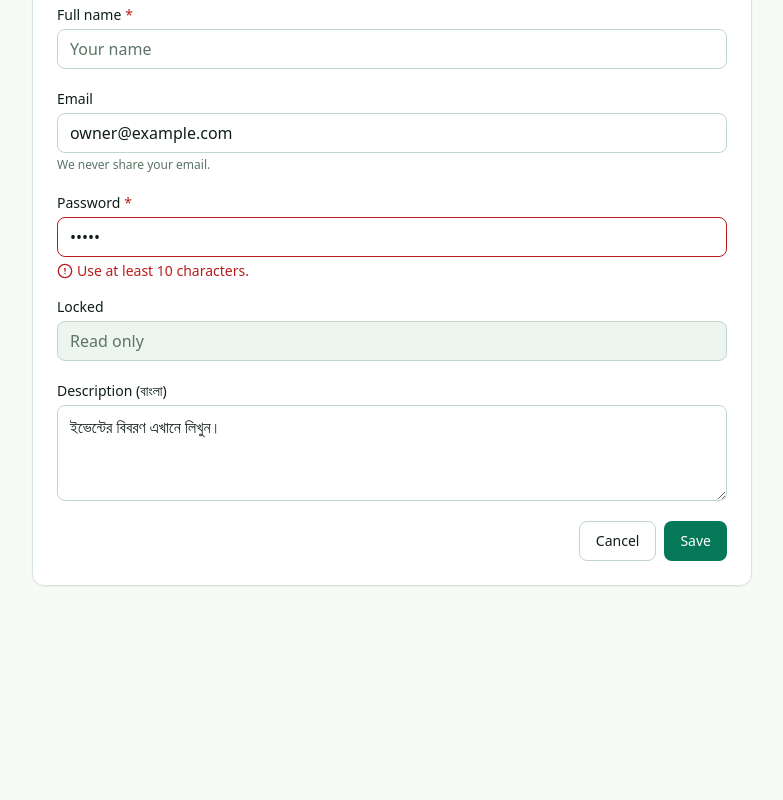
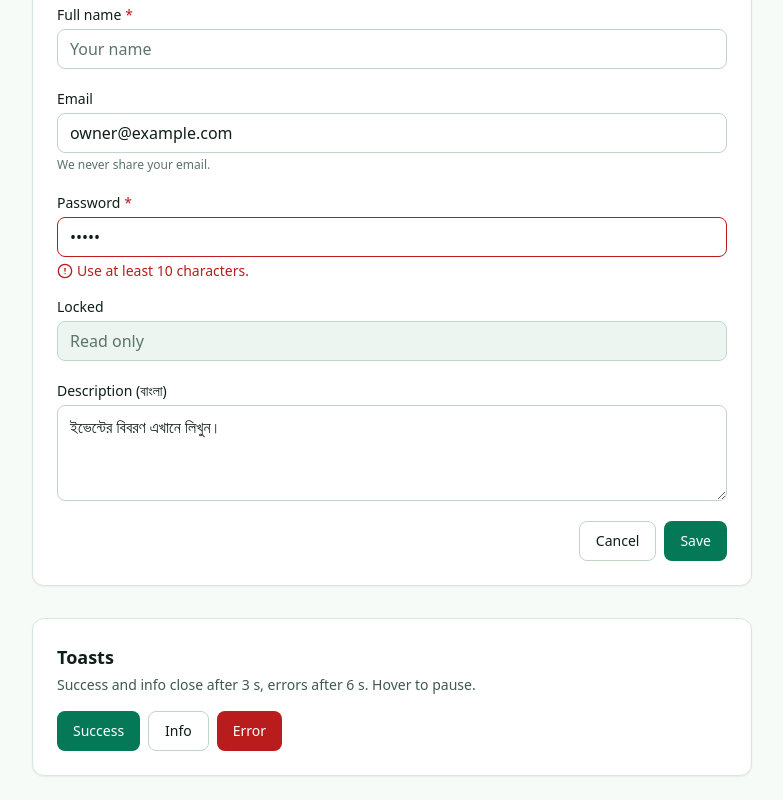
Before and after one commit to Bulbul-Ahamad/EventTree, a Next.js app: page /dev/primitives in a window 1280 px wide. Shown: the part 606-1406 px from the top of the page, without its empty margins (248-1031 px from the left). Before the commit the page ends 1216 px from the top, so only its background shows below. Built offline with nearby package versions, Linux system fonts and the light colour scheme.

Commit message:
feat: Toaster (sonner) and notify helper (1.22)
Co-Authored-By: Claude Sonnet 5.5 <noreply@anthropic.com>
Claude-Session: https://claude.ai/code/session_0184AunEtWawKYFShsUgqMwU

```diff
--- a/src/app/dev/primitives/page.tsx
+++ b/src/app/dev/primitives/page.tsx
@@ -12,6 +12,7 @@ import {
 } from "@/components/ui/card";
 import { FormField } from "@/components/ui/form-field";
 import { Input, Textarea } from "@/components/ui/input";
+import { ToastDemo } from "./toast-demo";
 
 // Temporary visual check for step 1.22. Dev only; remove with the landing page (3.03).
 export default function PrimitivesPage() {
@@ -84,6 +85,14 @@ export default function PrimitivesPage() {
           <Button>Save</Button>
         </CardFooter>
       </Card>
+
+      <Card>
+        <CardHeader>
+          <CardTitle>Toasts</CardTitle>
+          <CardDescription>Success and info close after 3 s, errors after 6 s. Hover to pause.</CardDescription>
+        </CardHeader>
+        <ToastDemo />
+      </Card>
     </main>
   );
 }
--- /dev/null
+++ b/src/app/dev/primitives/toast-demo.tsx
@@ -0,0 +1,21 @@
+"use client";
+
+import { Button } from "@/components/ui/button";
+import { notify } from "@/lib/toast";
+
+export function ToastDemo() {
+  return (
+    <div className="flex flex-wrap gap-2">
+      <Button onClick={() => notify.success("Event created as draft")}>Success</Button>
+      <Button variant="secondary" onClick={() => notify.info("Session refreshed")}>
+        Info
+      </Button>
+      <Button
+        variant="destructive"
+        onClick={() => notify.error("This task was just updated by someone else.")}
+      >
+        Error
+      </Button>
+    </div>
+  );
+}
--- a/src/app/layout.tsx
+++ b/src/app/layout.tsx
@@ -1,6 +1,7 @@
 import type { Metadata } from "next";
 import { Inter, JetBrains_Mono, Noto_Sans_Bengali } from "next/font/google";
 import { ThemeProvider } from "@/components/theme-provider";
+import { Toaster } from "@/components/ui/toaster";
 import "./globals.css";
 
 const inter = Inter({
@@ -42,6 +43,7 @@ export default function RootLayout({
           disableTransitionOnChange
         >
           {children}
+          <Toaster />
         </ThemeProvider>
       </body>
     </html>
--- /dev/null
+++ b/src/components/ui/toaster.tsx
@@ -0,0 +1,33 @@
+"use client";
+
+import { useTheme } from "next-themes";
+import { Toaster as Sonner } from "sonner";
+
+// 03_UI_Spec §8.9: bottom-right on desktop (sonner goes full-width bottom on
+// small screens), success 3 s, errors 6 s (set in lib/toast.ts), pause on hover.
+// `unstyled` so only our tokens style the toast.
+export function Toaster() {
+  const { theme } = useTheme();
+  const mode = theme === "light" || theme === "dark" ? theme : "system";
+
+  return (
+    <Sonner
+      theme={mode}
+      position="bottom-right"
+      duration={3000}
+      toastOptions={{
+        unstyled: true,
+        classNames: {
+          toast:
+            "flex w-full items-start gap-3 rounded-lg border border-border bg-surface p-4 text-sm text-foreground shadow-md",
+          title: "font-medium",
+          description: "text-foreground-muted",
+          success: "border-success",
+          error: "border-danger",
+          info: "border-info",
+          icon: "mt-0.5 shrink-0",
+        },
+      }}
+    />
+  );
+}
--- /dev/null
+++ b/src/lib/toast.ts
@@ -0,0 +1,9 @@
+import { toast } from "sonner";
+
+// Single entry point for toasts so durations follow 03_UI_Spec §8.9.
+// Client-side only. Messages are plain text.
+export const notify = {
+  success: (message: string) => toast.success(message, { duration: 3000 }),
+  info: (message: string) => toast.info(message, { duration: 3000 }),
+  error: (message: string) => toast.error(message, { duration: 6000 }),
+};
```
Also changed, not shown: 2 other files (tests, documents, lock files or other folders).
